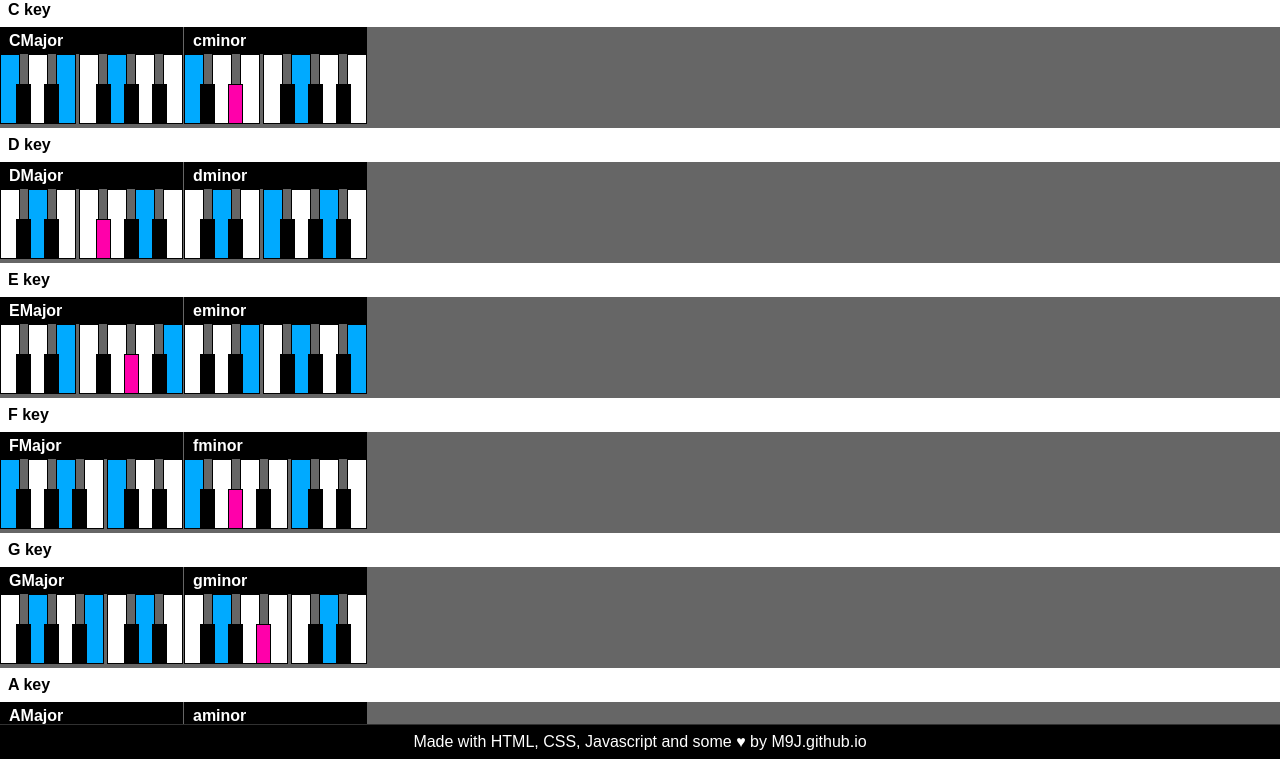
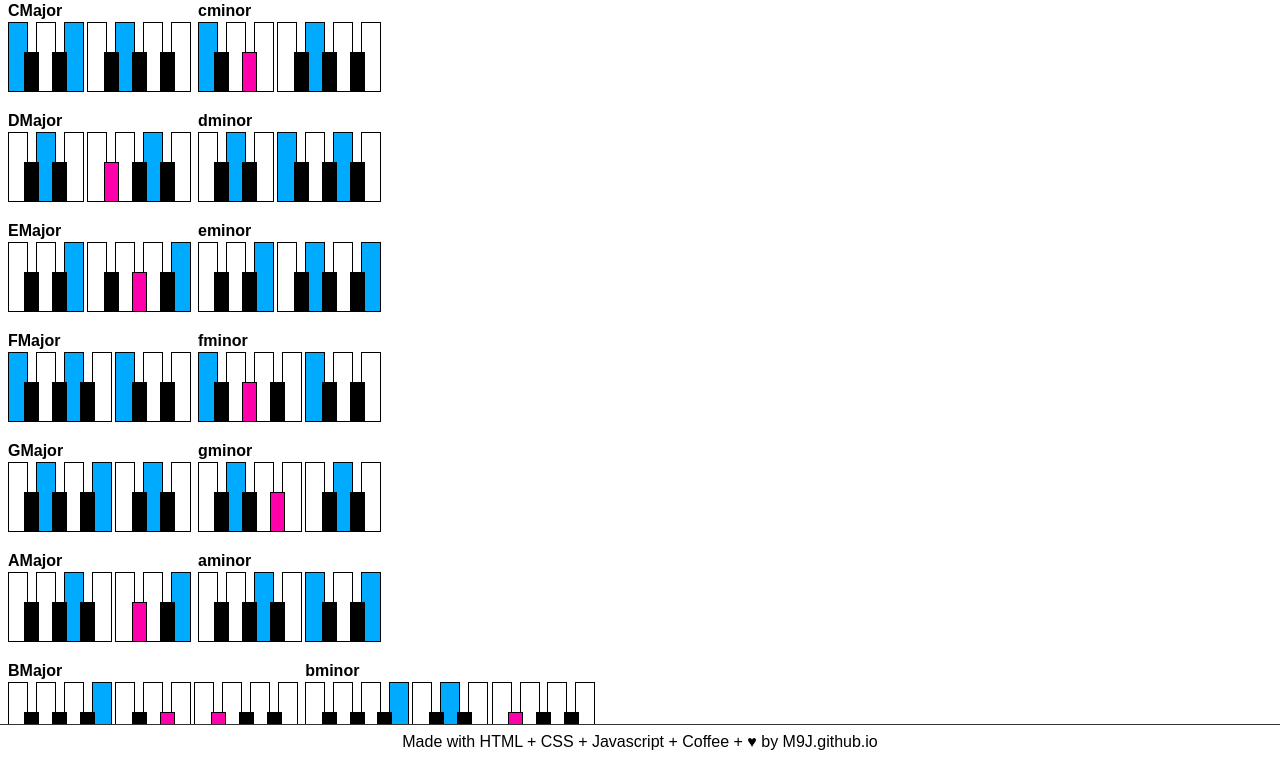
Before and after one commit to M9J/chord-chart, a website: page index.html in a window 1280 px wide. Shown: the part 41-800 px from the top of the page. Drawn offline with Linux system fonts and the light colour scheme; files whose address does not match are found by name.

Commit message:
L&F Fixes

```diff
--- a/chord-chart.css
+++ b/chord-chart.css
@@ -1,18 +1,15 @@
 Chord {
   display: flex;
   flex-direction: column;
-  margin-right: 2px;
 }
 
 ChordName {
-  background-color: #000;
-  color: #fff;
+  background-color: #fff;
+  color: #000;
   width: calc(100% + 1px);
-  border: 1px solid #000;
-  padding: 4px 8px;
   box-sizing: border-box;
   font-weight: 900;
-  border-bottom: 0px;
+  margin-bottom: 2px;
 }
 
 Keys {
--- a/index.html
+++ b/index.html
@@ -15,12 +15,12 @@
     <div class="container">
       <div class="title-bar">
         <div class="brand-logo">Chordomom</div>
-        | <span style="font-size: 75%">PIANO</span>
+        | <span style="font-size: 75%">PIANO CHORD CHART</span>
       </div>
       <div class="index-container">
         <div class="index-content" id="index-content"></div>
       </div>
-      <div class="footer">Made with HTML, CSS, Javascript and some ♥ by M9J.github.io</div>
+      <div class="footer">Made with HTML + CSS + Javascript + Coffee + ♥ by M9J.github.io</div>
     </div>
   </body>
 </html>
--- a/script.js
+++ b/script.js
@@ -34,7 +34,7 @@ async function buildChordTemplates(key, chords) {
     previewWindow1.innerHTML = chordTemplates.join("");
     previewContainer1.appendChild(previewWindow1);
     chordListPreview1.appendChild(previewContainer1);
-    chordList1.appendChild(chordListName1);
+    // chordList1.appendChild(chordListName1);
     chordList1.appendChild(chordListPreview1);
   }
   return chordList1;
--- a/style.css
+++ b/style.css
@@ -16,15 +16,16 @@ body {
   flex: 1;
   display: flex;
   flex-direction: column;
-  background-color: #666;
   position: relative;
   min-width: 0;
 }
 
 .title-bar {
-  background-color: #000;
-  color: #fff;
+  background-color: #fff;
+  color: #000;
   padding: 8px;
+  border-bottom: 1px solid #000;
+  z-index: 1;
 }
 
 .brand-logo {
@@ -41,8 +42,6 @@ body {
   display: flex;
   flex-direction: column;
   position: relative;
-  background: white;
-  box-shadow: 0px -8px 16px rgba(0, 0, 0, 0.25);
   min-height: 0;
 }
 
@@ -55,12 +54,14 @@ body {
 
 .preview-container {
   display: inline-table;
-  background-color: #666;
+  background-color: #fff;
+  padding: 8px;
 }
 
 #preview-window {
   display: flex;
   flex-direction: row;
+  gap: 8px;
 }
 
 .chord-list {
@@ -81,8 +82,6 @@ body {
 
 .footer {
   padding: 8px;
-  background-color: #000;
-  color: #fff;
   border-top: 1px solid #333;
   display: flex;
   align-items: center;
```
